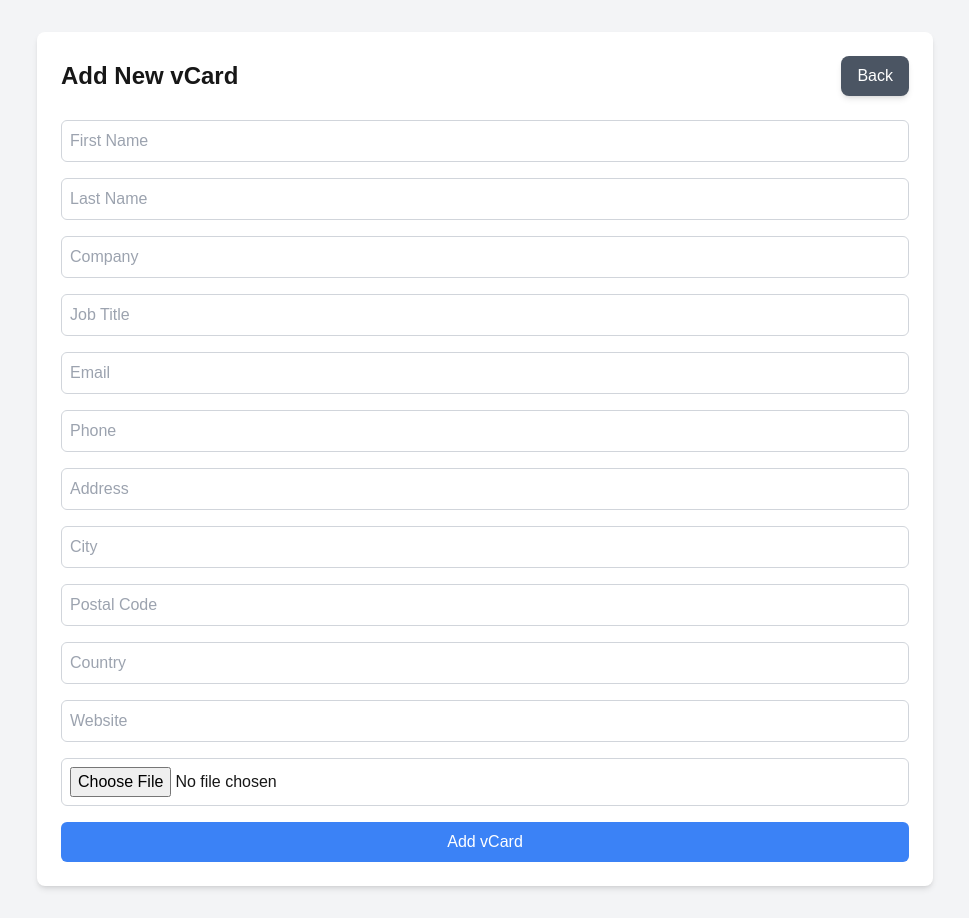
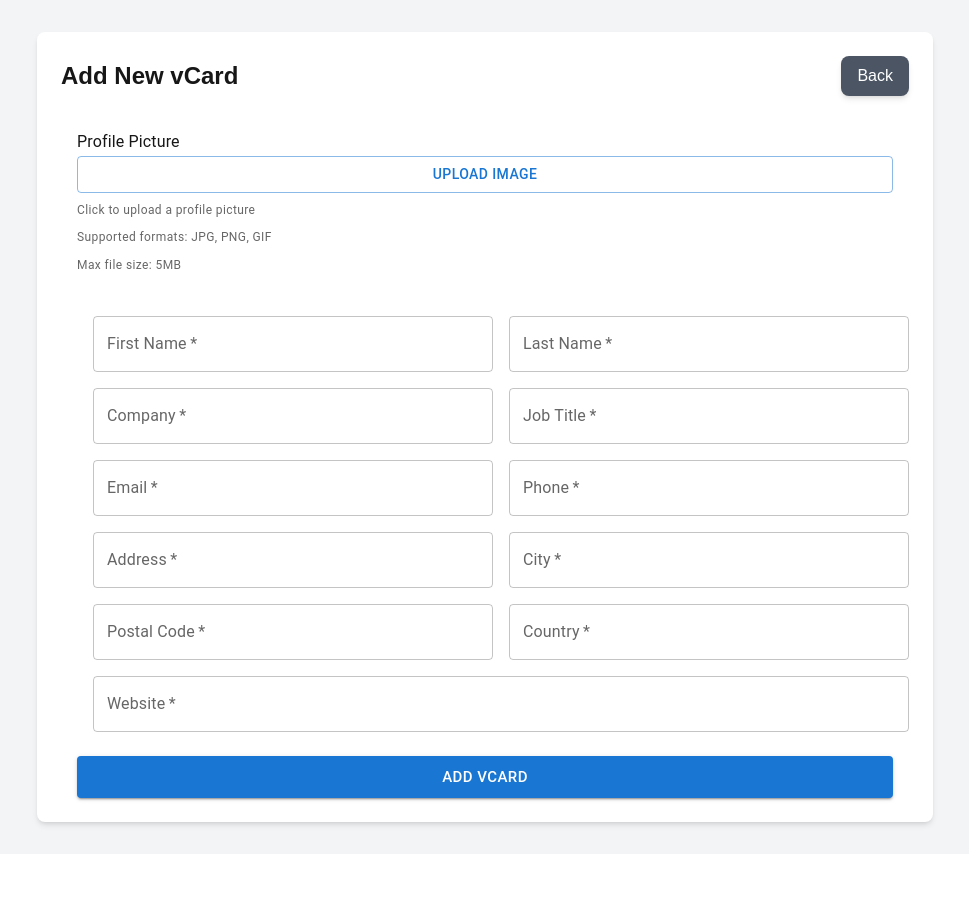
Before and after one commit to HanyRabah/qr-vcard, a Next.js app: page /add in a window 1280 px wide. Shown: the whole page, without its empty margins (155-1124 px from the left). After the commit the page ends 854 px from the top, so only its background shows below. Built offline with nearby package versions, Linux system fonts and the light colour scheme.

Commit message:
fix image upload

```diff
--- a/app/components/VCardForm.tsx
+++ b/app/components/VCardForm.tsx
@@ -1,12 +1,57 @@
 'use client';
 
+import Box from '@mui/material/Box';
+import Button from '@mui/material/Button';
+import Grid from '@mui/material/Grid';
+import Modal from '@mui/material/Modal';
 import Slider from '@mui/material/Slider';
+import Stack from '@mui/material/Stack';
+import TextField from '@mui/material/TextField';
+import Typography from '@mui/material/Typography';
+import { styled } from '@mui/material/styles';
+import dynamic from 'next/dynamic';
 import { useRouter } from 'next/navigation';
-import { useCallback, useState } from 'react';
-import Cropper, { Area } from 'react-easy-crop';
+import { useCallback, useEffect, useState } from 'react';
+import { Area } from 'react-easy-crop';
 import NextImage from './NextImage';
 
+// Dynamically import the Cropper component to avoid SSR issues
+const Cropper = dynamic(() => import('react-easy-crop').then((mod) => mod.default), {
+  ssr: false,
+});
+
+const modalStyle = {
+  position: 'absolute',
+  top: '50%',
+  left: '50%',
+  transform: 'translate(-50%, -50%)',
+  width: 400,
+  bgcolor: 'background.paper',
+  border: '2px solid #000',
+  boxShadow: 24,
+  p: 4,
+};
+
+const VisuallyHiddenInput = styled('input')({
+  clip: 'rect(0 0 0 0)',
+  clipPath: 'inset(50%)',
+  height: 1,
+  overflow: 'hidden',
+  position: 'absolute',
+  bottom: 0,
+  left: 0,
+  whiteSpace: 'nowrap',
+  width: 1,
+});
+
 export default function VCardForm() {
+  // Add client-side only rendering check
+  const [isClient, setIsClient] = useState(false);
+
+  useEffect(() => {
+    setIsClient(true);
+  }, []);
+
   const [formData, setFormData] = useState({
     firstName: '',
     lastName: '',
@@ -25,12 +70,15 @@ export default function VCardForm() {
   const router = useRouter();
   const [imageSrc, setImageSrc] = useState<string | null>(null);
   const [croppedImage, setCroppedImage] = useState<string | null>(null);
+  const [croppedImageBlob, setCroppedImageBlob] = useState<Blob | null>(null);
+  const [imageProps, setImageProps] = useState({ width: 0, height: 0 });
   const [crop, setCrop] = useState({ x: 0, y: 0 });
-  const [zoom, setZoom] = useState<number | number[] | undefined>(1);
-  const [croppedAreaPixels, setCroppedAreaPixels] = useState<Area| null>(null);
+  const [zoom, setZoom] = useState<number>(1);
+  const [croppedAreaPixels, setCroppedAreaPixels] = useState<Area | null>(null);
+  const [open, setOpen] = useState(false);
 
   const onCropChange = (crop: {x: number, y: number}) => setCrop(crop);
-  const onZoomChange = (zoom: number| number[]) => setZoom(zoom);
+  const onZoomChange = (newZoom: number) => setZoom(newZoom);
 
   const onCropComplete = useCallback((_: Area, croppedAreaPixels: Area) => {
     setCroppedAreaPixels(croppedAreaPixels);
@@ -42,6 +90,7 @@ export default function VCardForm() {
       const reader = new FileReader();
       reader.onload = () => setImageSrc(reader.result as string);
       reader.readAsDataURL(file);
+      setOpen(true);
       setFormData({ ...formData, profilePicture: file });
     }
   };
@@ -78,26 +127,46 @@ export default function VCardForm() {
     croppedCtx.clip();
     croppedCtx.drawImage(canvas, 0, 0);
 
-    setCroppedImage(croppedCanvas.toDataURL());
+    // Convert to blob and store it
+    const croppedDataUrl = croppedCanvas.toDataURL('image/png');
+
+    try {
+      // Create blob from data URL
+      const blob = await fetch(croppedDataUrl).then(res => res.blob());
+      setCroppedImageBlob(blob);
+      setCroppedImage(croppedDataUrl);
+      setImageProps({ width, height });
+      setOpen(false);
+    } catch (error) {
+      console.error('Error creating image blob:', error);
+      setOpen(false);
+    }
   };
+
+  const handleClose = () => setOpen(false);
 
   const handleSubmit = async (e: React.FormEvent) => {
     e.preventDefault();
-    await createCroppedImage();
 
+    // Create FormData object
     const formDataToSend = new FormData();
+
+    // Add all text fields
     for (const key in formData) {
       const formKey = key as keyof typeof formData;
-      if (formData[formKey] !== null) {
-        formDataToSend.append(formKey, formData[formKey] as string | Blob);
+      if (formKey !== 'profilePicture' && formData[formKey] !== null) {
+        formDataToSend.append(formKey, formData[formKey] as string);
       }
     }
 
-    if (croppedImage) {
-      const blob = await fetch(croppedImage).then((res) => res.blob());
-      formDataToSend.append('profilePicture', blob, 'cropped-image.png');
+    // Add the cropped image if available, otherwise use the original
+    if (croppedImageBlob) {
+      formDataToSend.append('profilePicture', croppedImageBlob, 'profile-picture.png');
+    } else if (formData.profilePicture) {
+      formDataToSend.append('profilePicture', formData.profilePicture);
     }
 
+    try {
       const response = await fetch('/api/vcards', {
         method: 'POST',
         body: formDataToSend,
@@ -107,41 +176,269 @@ export default function VCardForm() {
         alert('vCard created successfully!');
         router.push('/');
       } else {
-      alert('Failed to create vCard.');
+        const errorData = await response.json().catch(() => ({ message: 'Failed to create vCard' }));
+        alert(errorData.message || 'Failed to create vCard.');
+      }
+    } catch (error) {
+      console.error('Error creating vCard:', error);
+      alert('An error occurred while creating the vCard.');
     }
   };
 
+  const handleChange = (e: React.ChangeEvent<HTMLInputElement>) => {
+    const { name, value } = e.target;
+    setFormData({ ...formData, [name]: value });
+  };
+
+  // Return null during SSR to prevent hydration issues
+  if (!isClient) {
+    return null;
+  }
+
   return (
-    <form onSubmit={handleSubmit} className="space-y-4">
-      <input name="firstName" placeholder="First Name" onChange={(e) => setFormData({ ...formData, firstName: e.target.value })} required className="w-full p-2 border border-gray-300 rounded-md" />
-      <input name="lastName" placeholder="Last Name" onChange={(e) => setFormData({ ...formData, lastName: e.target.value })} required className="w-full p-2 border border-gray-300 rounded-md" />
-      <input name="company" placeholder="Company" onChange={(e) => setFormData({ ...formData, company: e.target.value })} required className="w-full p-2 border border-gray-300 rounded-md" />
-      <input name="jobTitle" placeholder="Job Title" onChange={(e) => setFormData({ ...formData, jobTitle: e.target.value })} required className="w-full p-2 border border-gray-300 rounded-md" />
-      <input name="email" placeholder="Email" type="email" onChange={(e) => setFormData({ ...formData, email: e.target.value })} required className="w-full p-2 border border-gray-300 rounded-md" />
-      <input name="phone" placeholder="Phone" onChange={(e) => setFormData({ ...formData, phone: e.target.value })} required className="w-full p-2 border border-gray-300 rounded-md" />
-      <input name="address" placeholder="Address" onChange={(e) => setFormData({ ...formData, address: e.target.value })} required className="w-full p-2 border border-gray-300 rounded-md" />
-      <input name="city" placeholder="City" onChange={(e) => setFormData({ ...formData, city: e.target.value })} required className="w-full p-2 border border-gray-300 rounded-md" />
-      <input name="postalCode" placeholder="Postal Code" onChange={(e) => setFormData({ ...formData, postalCode: e.target.value })} required className="w-full p-2 border border-gray-300 rounded-md" />
-      <input name="country" placeholder="Country" onChange={(e) => setFormData({ ...formData, country: e.target.value })} required className="w-full p-2 border border-gray-300 rounded-md" />
-      <input name="website" placeholder="Website" onChange={(e) => setFormData({ ...formData, website: e.target.value })} required className="w-full p-2 border border-gray-300 rounded-md" />
+    <Box component="div" sx={{ mx: 'auto', maxWidth: 'md', px: 2 }}>
+      <Box component="form" onSubmit={handleSubmit} sx={{ mt: 4 }}>
+        <Stack spacing={3}>
+          <Box>
+            <Typography variant="subtitle1" component="div">
+              Profile Picture
+            </Typography>
+            <Stack spacing={1}>
+              <Button
+                variant="outlined"
+                component="label"
+                sx={{ mt: 1 }}
+              >
+                Upload Image
+                <VisuallyHiddenInput
+                  type="file"
+                  name="profilePicture"
+                  id="profilePicture"
+                  onChange={handleImageUpload}
+                  accept="image/*"
+                />
+              </Button>
+              <Typography variant="caption" color="text.secondary">
+                Click to upload a profile picture
+              </Typography>
+              <Typography variant="caption" color="text.secondary">
+                Supported formats: JPG, PNG, GIF
+              </Typography>
+              <Typography variant="caption" color="text.secondary">
+                Max file size: 5MB
+              </Typography>
+            </Stack>
+          </Box>
 
-      <input type="file" name="profilePicture" onChange={handleImageUpload} accept="image/*" className="w-full p-2 border border-gray-300 rounded-md" />
+          <Modal
+            open={open}
+            onClose={handleClose}
+            aria-labelledby="crop-modal-title"
+          >
+            <Box sx={modalStyle}>
+              <Box sx={{ height: '250px', position: 'relative', mb: 2 }}>
+                {imageSrc && (
+                  <Cropper
+                    image={imageSrc}
+                    crop={crop}
+                    zoom={zoom}
+                    aspect={1}
+                    cropShape="round"
+                    showGrid={false}
+                    onCropChange={onCropChange}
+                    onCropComplete={onCropComplete}
+                    onZoomChange={onZoomChange}
+                    rotation={0}
+                    minZoom={1}
+                    maxZoom={3}
+                    zoomSpeed={0.1}
+                    restrictPosition={false}
+                    initialCroppedAreaPixels={undefined}
+                    onInteractionStart={() => {}}
+                    onInteractionEnd={() => {}}
+                    style={{ containerStyle: {}, mediaStyle: {}, cropAreaStyle: {} }}
+                    classes={{ containerClassName: '', mediaClassName: '', cropAreaClassName: '' }}
+                    mediaProps={{}}
+                    keyboardStep={0.1}
+                  />
+                )}
+              </Box>
+              <Box sx={{ mb: 2 }}>
+                <Slider
+                  value={zoom}
+                  min={1}
+                  max={3}
+                  step={0.1}
+                  onChange={(_, newValue) => onZoomChange(newValue as number)}
+                />
+              </Box>
+              <Button
+                variant="contained"
+                color="primary"
+                onClick={createCroppedImage}
+              >
+                Crop Image
+              </Button>
+            </Box>
+          </Modal>
 
-      {imageSrc && (
-        <>
-          <div className="crop-container">
-            <Cropper image={imageSrc} crop={crop} zoom={zoom as number} aspect={1} cropShape="round" showGrid={false} onCropChange={onCropChange} onCropComplete={onCropComplete} onZoomChange={onZoomChange} />
-          </div>
-          <div className="controls">
-            <Slider value={zoom} min={1} max={3} step={0.1} onChange={(e, zoom) => onZoomChange(zoom)} />
-          </div>
-          <button type="button" onClick={createCroppedImage} className="bg-green-500 text-white px-4 py-2 rounded-md">Crop Image</button>
-        </>
+          {croppedImage && (
+            <Box sx={{ display: 'flex', justifyContent: 'center', mt: 2, mb: 2 }}>
+              <Box
+                sx={{
+                  width: '96px',
+                  height: '96px',
+                  borderRadius: '50%',
+                  overflow: 'hidden'
+                }}
+              >
+                <NextImage
+                  src={croppedImage}
+                  width={imageProps.width}
+                  height={imageProps.height}
+                  alt="Cropped Preview"
+                />
+              </Box>
+            </Box>
           )}
 
-      {croppedImage && <NextImage src={croppedImage} alt="Cropped Preview" className="rounded-full w-24 h-24 mx-auto" />}
+          <Grid container spacing={2}>
+            <Grid item xs={12} sm={6}>
+              <TextField
+                fullWidth
+                required
+                name="firstName"
+                label="First Name"
+                value={formData.firstName}
+                onChange={handleChange}
+                variant="outlined"
+              />
+            </Grid>
+            <Grid item xs={12} sm={6}>
+              <TextField
+                fullWidth
+                required
+                name="lastName"
+                label="Last Name"
+                value={formData.lastName}
+                onChange={handleChange}
+                variant="outlined"
+              />
+            </Grid>
+            <Grid item xs={12} sm={6}>
+              <TextField
+                fullWidth
+                required
+                name="company"
+                label="Company"
+                value={formData.company}
+                onChange={handleChange}
+                variant="outlined"
+              />
+            </Grid>
+            <Grid item xs={12} sm={6}>
+              <TextField
+                fullWidth
+                required
+                name="jobTitle"
+                label="Job Title"
+                value={formData.jobTitle}
+                onChange={handleChange}
+                variant="outlined"
+              />
+            </Grid>
+            <Grid item xs={12} sm={6}>
+              <TextField
+                fullWidth
+                required
+                name="email"
+                label="Email"
+                type="email"
+                value={formData.email}
+                onChange={handleChange}
+                variant="outlined"
+              />
+            </Grid>
+            <Grid item xs={12} sm={6}>
+              <TextField
+                fullWidth
+                required
+                name="phone"
+                label="Phone"
+                value={formData.phone}
+                onChange={handleChange}
+                variant="outlined"
+              />
+            </Grid>
+            <Grid item xs={12} sm={6}>
+              <TextField
+                fullWidth
+                required
+                name="address"
+                label="Address"
+                value={formData.address}
+                onChange={handleChange}
+                variant="outlined"
+              />
+            </Grid>
+            <Grid item xs={12} sm={6}>
+              <TextField
+                fullWidth
+                required
+                name="city"
+                label="City"
+                value={formData.city}
+                onChange={handleChange}
+                variant="outlined"
+              />
+            </Grid>
+            <Grid item xs={12} sm={6}>
+              <TextField
+                fullWidth
+                required
+                name="postalCode"
+                label="Postal Code"
+                value={formData.postalCode}
+                onChange={handleChange}
+                variant="outlined"
+              />
+            </Grid>
+            <Grid item xs={12} sm={6}>
+              <TextField
+                fullWidth
+                required
+                name="country"
+                label="Country"
+                value={formData.country}
+                onChange={handleChange}
+                variant="outlined"
+              />
+            </Grid>
+            <Grid item xs={12}>
+              <TextField
+                fullWidth
+                required
+                name="website"
+                label="Website"
+                value={formData.website}
+                onChange={handleChange}
+                variant="outlined"
+              />
+            </Grid>
+          </Grid>
 
-      <button type="submit" className="w-full bg-blue-500 text-white py-2 px-4 rounded-md hover:bg-blue-600">Add vCard</button>
-    </form>
+          <Button
+            type="submit"
+            variant="contained"
+            color="primary"
+            fullWidth
+            size="large"
+            sx={{ mt: 3 }}
+          >
+            Add vCard
+          </Button>
+        </Stack>
+      </Box>
+    </Box>
   );
 }
```
Also changed, not shown: app/components/AddToContactsButton.tsx (+30 -11 lines), app/vcard/[id]/page.tsx (+8 -8 lines), 1 other file (tests, documents, lock files or other folders). Lines whose indentation alone changed are shown as unchanged.
